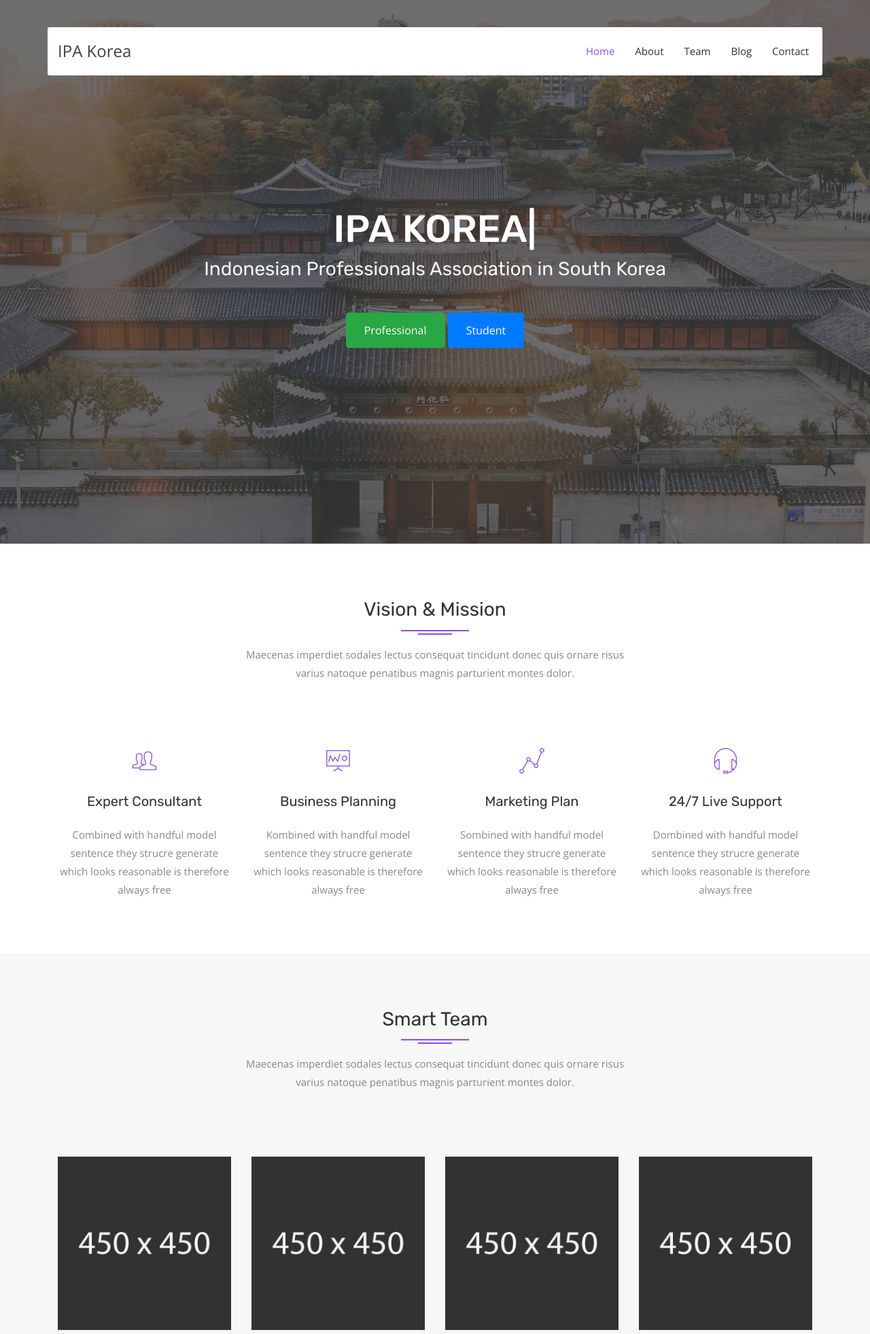
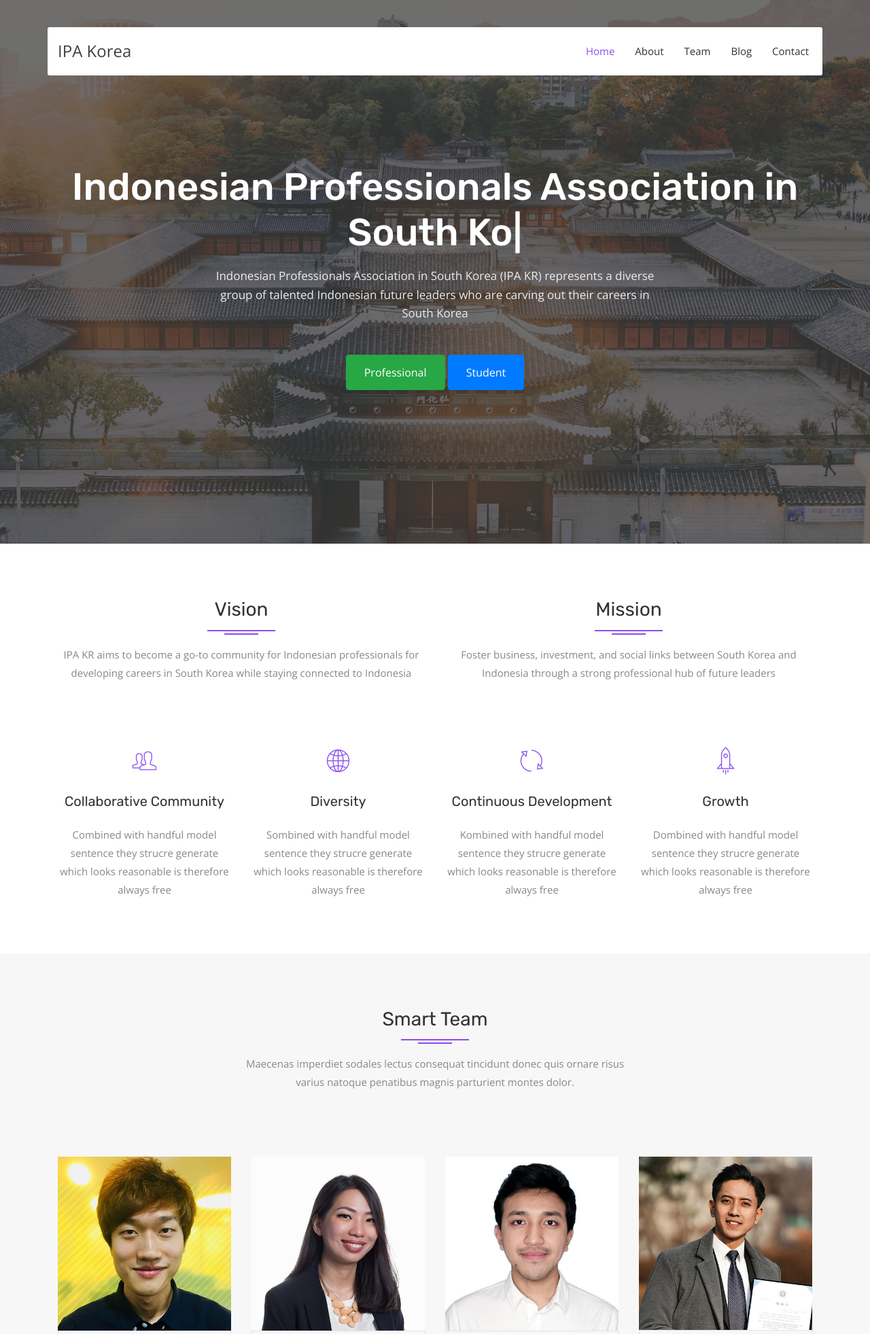
Before and after one commit to fathanpranaya/ipakr, a Django app: page / in a window 1280 px wide. Shown: the top 1963 px of the page at 68% size. Run offline with Django 3.2, Linux system fonts and the light colour scheme; some libraries are stand-ins or nearby versions.

Commit message:
foto updated

```diff
--- a/templates/pages/home.html
+++ b/templates/pages/home.html
@@ -14,13 +14,15 @@
                         <div class="col-lg-12">
                             <div class="text-center variation-4">
 
-                                <h2 class="home-title mt-3"><span class="element"
-                                                                  data-elements="IPA KOREA"></span>
+                                <h2 class="home-title mt-3"><span
+                                        class="element"
+                                        data-elements="Indonesian Professionals Association in South Korea"></span>
                                 </h2>
-                                <h3 class="home-subtitle">Indonesian Professionals Association in South
-                                    Korea</h3>
-                                {#                                <p class="home-desc mt-3 line-height_1_6">Indonesian Professionals Association South#}
-                                {#                                    Korea</p>#}
+                                {#                                <h3 class="home-subtitle">Indonesian Professionals Association in South#}
+                                {#                                    Korea</h3>#}
+                                <p class="home-desc mt-3 line-height_1_6">Indonesian Professionals Association in South
+                                    Korea (IPA KR) represents a diverse group of talented Indonesian future leaders who
+                                    are carving out their careers in South Korea</p>
                                 <div class="mt-5">
                                     <a href="" class="btn btn-success">Professional</a>
                                     <a href="" class="btn btn-primary">Student</a>
@@ -38,12 +40,20 @@
     <section class="section" id="about">
         <div class="container">
             <div class="row">
-                <div class="col-lg-12">
+                <div class="col-lg-6">
                     <div class="title-box text-center">
-                        <h4 class="title-heading">Vision & Mission</h4>
-                        <p class="title-desc text-muted mt-3">Maecenas imperdiet sodales lectus consequat tincidunt
-                            donec
-                            quis ornare risus varius natoque penatibus magnis parturient montes dolor.</p>
+                        <h4 class="title-heading">Vision</h4>
+                        <p class="title-desc text-muted mt-3">IPA KR aims to become a go-to community for Indonesian
+                            professionals for developing careers in South Korea while staying connected to Indonesia
+                        </p>
+                    </div>
+                </div>
+                <div class="col-lg-6">
+                    <div class="title-box text-center">
+                        <h4 class="title-heading">Mission</h4>
+                        <p class="title-desc text-muted mt-3">Foster business, investment, and social links between
+                            South Korea and Indonesia through a strong professional hub of future leaders
+                        </p>
                     </div>
                 </div>
             </div>
@@ -54,7 +64,7 @@
                         <div class="about-4-icon">
                             <i class="pe-7s-users text-custom"></i>
                         </div>
-                        <h5 class="mt-4">Expert Consultant</h5>
+                        <h5 class="mt-4">Collaborative Community</h5>
                         <p class="text-muted mt-4 mb-0">Combined with handful model sentence they strucre generate which
                             looks reasonable is therefore always free </p>
                     </div>
@@ -63,9 +73,20 @@
                 <div class="col-lg-3">
                     <div class="about-box-4 mt-4 text-center">
                         <div class="about-4-icon">
-                            <i class="pe-7s-display1 text-custom"></i>
+                            <i class="pe-7s-global text-custom"></i>
                         </div>
-                        <h5 class="mt-4">Business Planning</h5>
+                        <h5 class="mt-4">Diversity</h5>
+                        <p class="text-muted mt-4 mb-0">Sombined with handful model sentence they strucre generate which
+                            looks reasonable is therefore always free</p>
+                    </div>
+                </div>
+
+                <div class="col-lg-3">
+                    <div class="about-box-4 mt-4 text-center">
+                        <div class="about-4-icon">
+                            <i class="pe-7s-refresh-2 text-custom"></i>
+                        </div>
+                        <h5 class="mt-4">Continuous Development</h5>
                         <p class="text-muted mt-4 mb-0">Kombined with handful model sentence they strucre generate which
                             looks reasonable is therefore always free</p>
                     </div>
@@ -74,20 +95,9 @@
                 <div class="col-lg-3">
                     <div class="about-box-4 mt-4 text-center">
                         <div class="about-4-icon">
-                            <i class="pe-7s-graph1 text-custom"></i>
+                            <i class="pe-7s-rocket text-custom"></i>
                         </div>
-                        <h5 class="mt-4">Marketing Plan</h5>
-                        <p class="text-muted mt-4 mb-0">Sombined with handful model sentence they strucre generate which
-                            looks reasonable is therefore always free</p>
-                    </div>
-                </div>
-
-                <div class="col-lg-3">
-                    <div class="about-box-4 mt-4 text-center">
-                        <div class="about-4-icon">
-                            <i class="pe-7s-headphones text-custom"></i>
-                        </div>
-                        <h5 class="mt-4">24/7 Live Support</h5>
+                        <h5 class="mt-4">Growth</h5>
                         <p class="text-muted mt-4 mb-0">Dombined with handful model sentence they strucre generate which
                             looks reasonable is therefore always free </p>
                     </div>
@@ -158,7 +168,8 @@
                 <div class="col-lg-3">
                     <div class="team-box-5 mt-4">
                         <div class="team-5-img text-center">
-                            <img src="{% static 'glamium/images/users/img-1.jpg' %}" class="img-fluid" alt="">
+                            <img src="{% static 'glamium/images/users/Vicki-Ardiansah-450-450.jpg' %}" class="img-fluid"
+                                 alt="">
                         </div>
                         <div class="team-5-content p-4 text-center">
                             <h5>Vicki Ardiansah</h5>
@@ -174,7 +185,8 @@
                 <div class="col-lg-3">
                     <div class="team-box-5 mt-4">
                         <div class="team-5-img text-center">
-                            <img src="{% static 'glamium/images/users/img-2.jpg' %}" class="img-fluid" alt="">
+                            <img src="{% static 'glamium/images/users/Katherin-Yolanda-450-450.jpg' %}"
+                                 class="img-fluid" alt="">
                         </div>
                         <div class="team-5-content p-4 text-center">
                             <h5>Katherin Yolanda</h5>
@@ -190,7 +202,8 @@
                 <div class="col-lg-3">
                     <div class="team-box-5 mt-4">
                         <div class="team-5-img text-center">
-                            <img src="{% static 'glamium/images/users/img-3.jpg' %}" class="img-fluid" alt="">
+                            <img src="{% static 'glamium/images/users/Fathan-Adi-Pranaya-450-450.jpg' %}"
+                                 class="img-fluid" alt="">
                         </div>
                         <div class="team-5-content p-4 text-center">
                             <h5>Fathan Pranaya</h5>
@@ -206,7 +219,8 @@
                 <div class="col-lg-3">
                     <div class="team-box-5 mt-4">
                         <div class="team-5-img text-center">
-                            <img src="{% static 'glamium/images/users/img-4.jpg' %}" class="img-fluid" alt="">
+                            <img src="{% static 'glamium/images/users/Rizki-Maulana-450-450.jpg' %}" class="img-fluid"
+                                 alt="">
                         </div>
                         <div class="team-5-content p-4 text-center">
                             <h5>Rizki Maulana</h5>
@@ -224,7 +238,9 @@
                 <div class="col-lg-3">
                     <div class="team-box-5 mt-4">
                         <div class="team-5-img text-center">
-                            <img src="{% static 'glamium/images/users/img-1.jpg' %}" class="img-fluid" alt="">
+                            <img src="{% static 'glamium/images/users/Jessica-Wirastari-450-450.jpg' %}"
+                                 class="img-fluid"
+                                 alt="">
                         </div>
                         <div class="team-5-content p-4 text-center">
                             <h5>Jessica Wirastari</h5>
@@ -240,7 +256,8 @@
                 <div class="col-lg-3">
                     <div class="team-box-5 mt-4">
                         <div class="team-5-img text-center">
-                            <img src="{% static 'glamium/images/users/img-2.jpg' %}" class="img-fluid" alt="">
+                            <img src="{% static 'glamium/images/users/Zahra-Pradanya-450-450.jpg' %}" class="img-fluid"
+                                 alt="">
                         </div>
                         <div class="team-5-content p-4 text-center">
                             <h5>Zahra Pradanya</h5>
@@ -256,7 +273,8 @@
                 <div class="col-lg-3">
                     <div class="team-box-5 mt-4">
                         <div class="team-5-img text-center">
-                            <img src="{% static 'glamium/images/users/img-3.jpg' %}" class="img-fluid" alt="">
+                            <img src="{% static 'glamium/images/users/Kevin-Lanov-450-450.jpg' %}" class="img-fluid"
+                                 alt="">
                         </div>
                         <div class="team-5-content p-4 text-center">
                             <h5>Kevin Lanov</h5>
@@ -272,7 +290,8 @@
                 <div class="col-lg-3">
                     <div class="team-box-5 mt-4">
                         <div class="team-5-img text-center">
-                            <img src="{% static 'glamium/images/users/img-4.jpg' %}" class="img-fluid" alt="">
+                            <img src="{% static 'glamium/images/users/Dianta-Ginting-450-450.jpg' %}" class="img-fluid"
+                                 alt="">
                         </div>
                         <div class="team-5-content p-4 text-center">
                             <h5>Dianta Ginting</h5>
```
Also changed, not shown: static/glamium/images/users/Dianta Ginting 450 450.jpg (added), static/glamium/images/users/Dianta-Ginting-450-450.jpg (added), static/glamium/images/users/Fathan Adi Pranaya 450 450.png (added), static/glamium/images/users/Fathan-Adi-Pranaya-450-450.jpg (added), static/glamium/images/users/Gregorius Harvianto 450 450.jpg (added), static/glamium/images/users/Gregorius-Harvianto-450-450.jpg (added), static/glamium/images/users/Jessica Wirastari 450 450.jpg (added), static/glamium/images/users/Jessica-Wirastari-450-450.jpg (added), static/glamium/images/users/Katherin Yolanda 450 450.jpg (added), static/glamium/images/users/Katherin-Yolanda-450-450.jpg (added), static/glamium/images/users/Kevin Lanov 450 450.jpg (added), static/glamium/images/users/Kevin-Lanov-450-450.jpg (added), static/glamium/images/users/Rizki Maulana 450 450.jpg (added), static/glamium/images/users/Rizki-Maulana-450-450.jpg (added), 4 more files, 1 other file.
